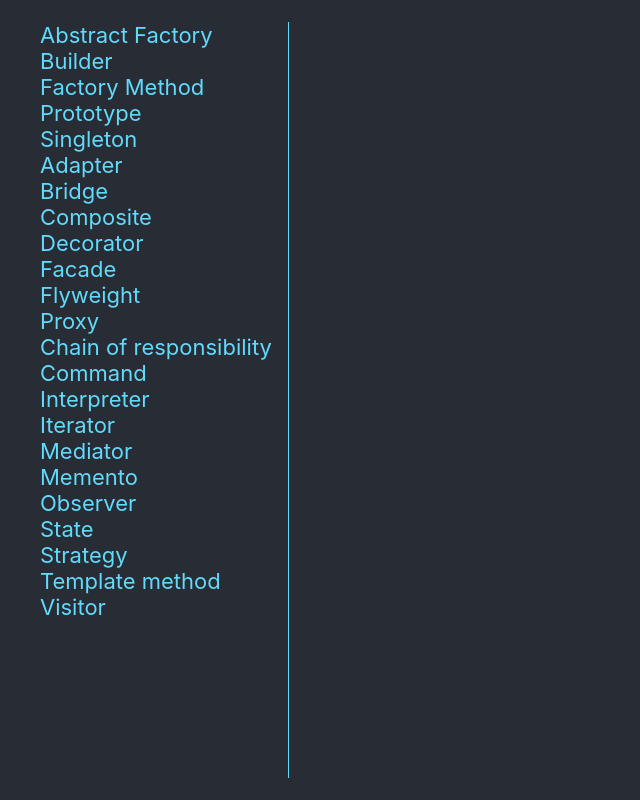
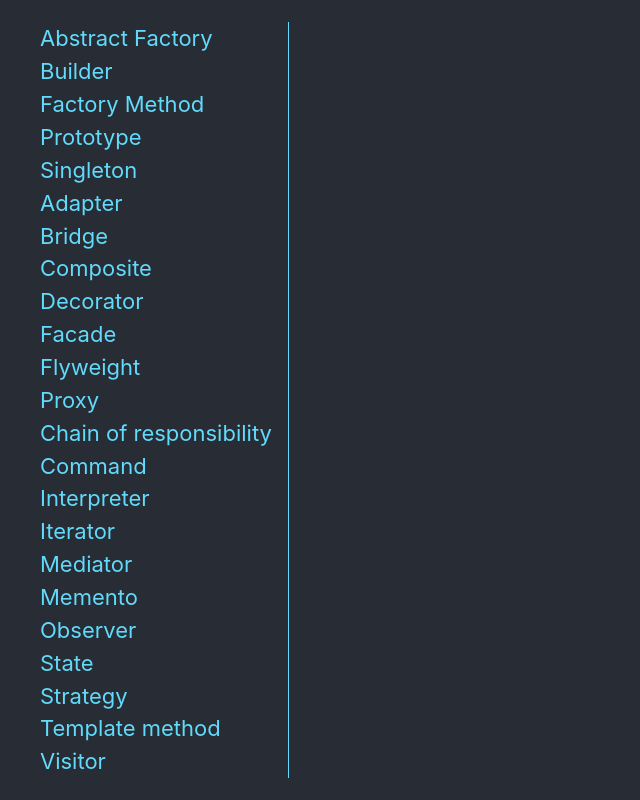
Before and after one commit to ayaulianova/hint-app, a React (Create React App) app: page / in a window 1280 px wide. Shown: the whole page, without its empty margins (0-640 px from the left). Built offline with nearby package versions, Linux system fonts and the light colour scheme.

Commit message:
add List component and plugin for hooks, fix App

```diff
--- a/package.json
+++ b/package.json
@@ -6,6 +6,8 @@
     "@testing-library/jest-dom": "^5.11.5",
     "@testing-library/react": "^11.1.0",
     "@testing-library/user-event": "^12.1.10",
+    "eslint-plugin-react-hooks": "^4.2.0",
+    "node-sass": "^4.14.1",
     "react": "^17.0.1",
     "react-dom": "^17.0.1",
     "react-scripts": "4.0.0",
--- a/src/App.css
+++ b/src/App.css
@@ -5,14 +5,3 @@
   background-color: #282c34;
   color: #61dafb;
 }
-
-ul{
-  flex-direction: column;
-  border-right: 1px solid #61dafb;
-  padding-right: 2vmin;
-}
-
-li{
-  list-style: none;
-  text-align: left;
-}
--- a/src/App.js
+++ b/src/App.js
@@ -1,40 +1,14 @@
-import React from 'react';
-import './App.css';
-
-const PATTERNS = [
-  "Abstract Factory",
-  "Builder",
-  "Factory Method",
-  "Prototype",
-  "Singleton",
-  "Adapter",
-  "Bridge",
-  "Composite",
-  "Decorator",
-  "Facade",
-  "Flyweight",
-  "Proxy",
-  "Chain of responsibility",
-  "Command",
-  "Interpreter",
-  "Iterator",
-  "Mediator",
-  "Memento",
-  "Observer",
-  "State",
-  "Strategy",
-  "Template method",
-  "Visitor",
-];
+import React from 'react'
+import List from './components/List/List'
+import './App.css'
 
 function App() {
+
   return (
     <div className="App">
-      <ul>
-        {PATTERNS.map((i, index) => <li key={index}>{i.toString()}</li>)}
-      </ul>
+      <List />
     </div>
-  );
+  )
 }
 
-export default App;
+export default App
--- /dev/null
+++ b/src/components/List/List.js
@@ -0,0 +1,44 @@
+import React, { useState } from 'react'
+import './list.scss'
+
+const PATTERNS = [
+    "Abstract Factory",
+    "Builder",
+    "Factory Method",
+    "Prototype",
+    "Singleton",
+    "Adapter",
+    "Bridge",
+    "Composite",
+    "Decorator",
+    "Facade",
+    "Flyweight",
+    "Proxy",
+    "Chain of responsibility",
+    "Command",
+    "Interpreter",
+    "Iterator",
+    "Mediator",
+    "Memento",
+    "Observer",
+    "State",
+    "Strategy",
+    "Template method",
+    "Visitor",
+  ]
+
+  function List() {
+    const [active, setActive] = useState(0)
+
+    return(
+      <ul>
+        {PATTERNS.map((i, index) =>
+          <li key={index} className={active ? "active" : ''} onClick={() => setActive(index)}>
+            {i.toString()}
+          </li>
+        )}
+      </ul>
+    )
+  }
+
+  export default List
--- /dev/null
+++ b/src/components/List/list.scss
@@ -0,0 +1,17 @@
+  ul{
+    display: flex;
+    flex-direction: column;
+    justify-content: space-around;
+    border-right: 1px solid #61dafb;
+    padding-right: 2vmin;
+  }
+
+  li{
+    list-style: none;
+    text-align: left;
+
+    &:hover,
+    .active {
+        color: #09d3ac;
+    }
+  }
```
Also changed, not shown: 1 other file (tests, documents, lock files or other folders).
